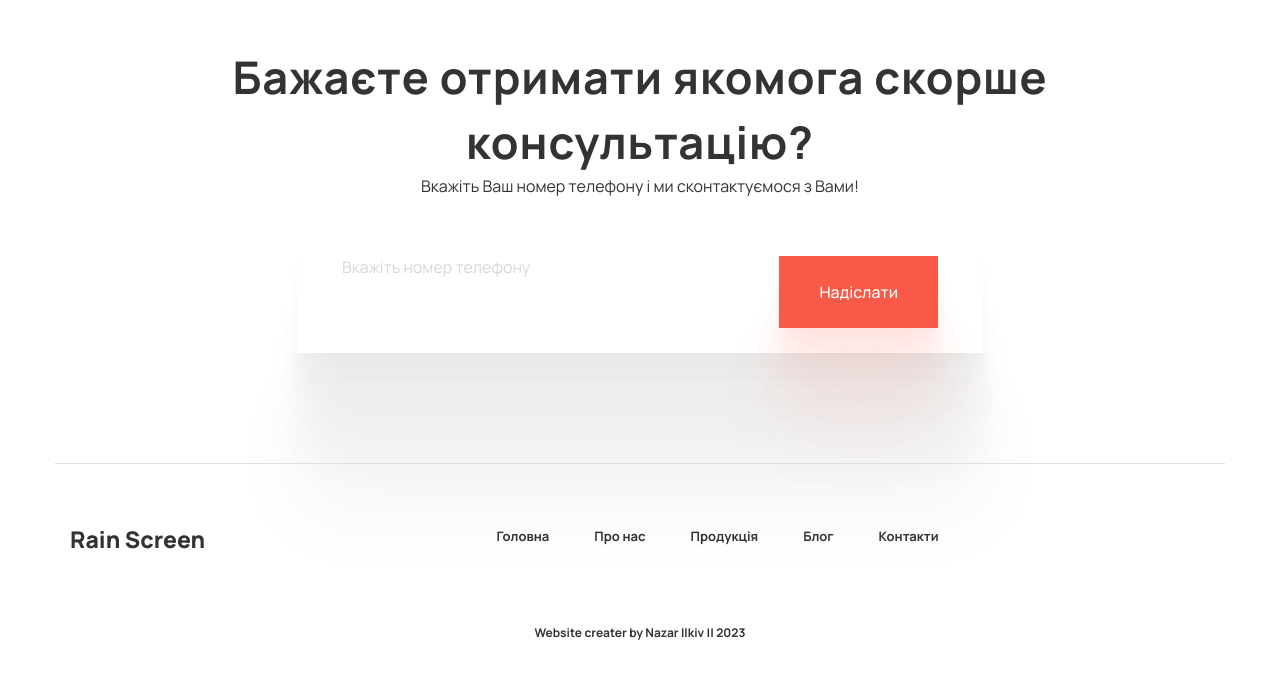
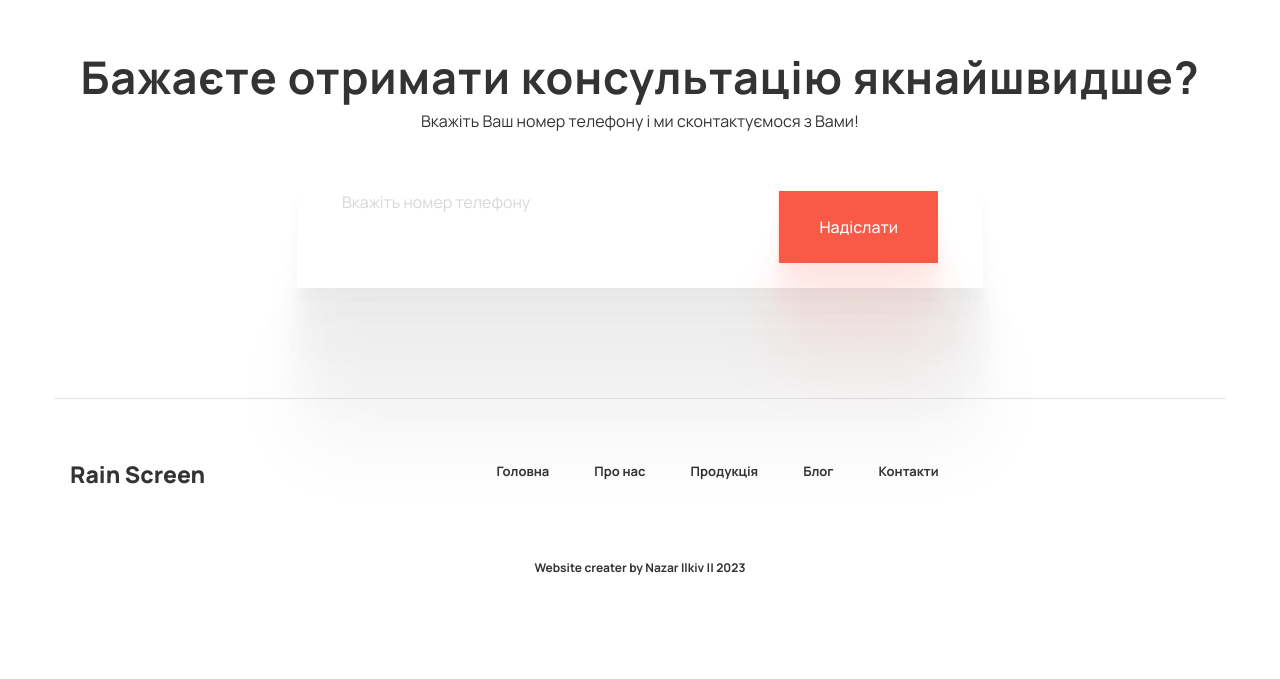
Before and after one commit to NazarIlkiv/Rainscreen_responsive_website, a Next.js app: page / in a window 1280 px wide. Shown: the part 3100-3779 px from the top of the page. After the commit the page ends 3736 px from the top, so only its background shows below. Built offline with nearby package versions, Linux system fonts and the light colour scheme.

Commit message:
Add link my profile

```diff
--- a/components/Feedback.js
+++ b/components/Feedback.js
@@ -30,7 +30,7 @@ const Feedback = () => {
         <div className={styles.subscribe__container}>
           <div className={styles.subscribe__header}>
             <h2 className={styles.subscribe__title}>
-              Бажаєте отримати якомога скорше консультацію?
+              Бажаєте отримати консультацію якнайшвидше?
             </h2>
             <div className={styles.subscribe__sub_title}>
               Вкажіть Ваш номер телефону і ми сконтактуємося з Вами!
--- a/components/Footer.js
+++ b/components/Footer.js
@@ -33,7 +33,9 @@ const Footer = () => {
             </ul>
           </nav>
           <div className={styles.footer__copy}>
-            Website creater by Nazar Ilkiv || 2023
+            <Link href="https://t.me/Nazar_Ilkiv">
+              Website creater by Nazar Ilkiv || 2023
+            </Link>
           </div>
         </div>
       </footer>
```
